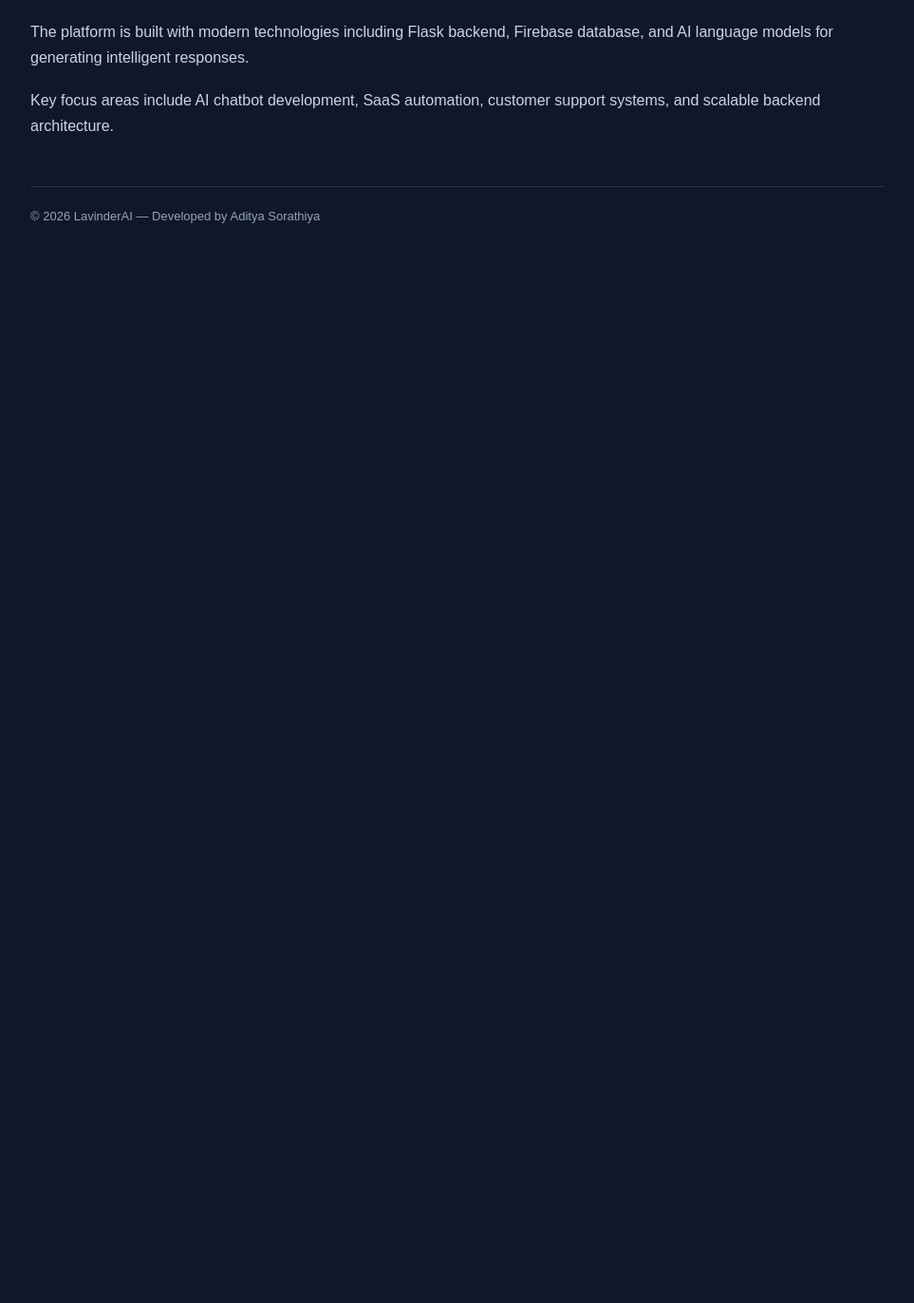
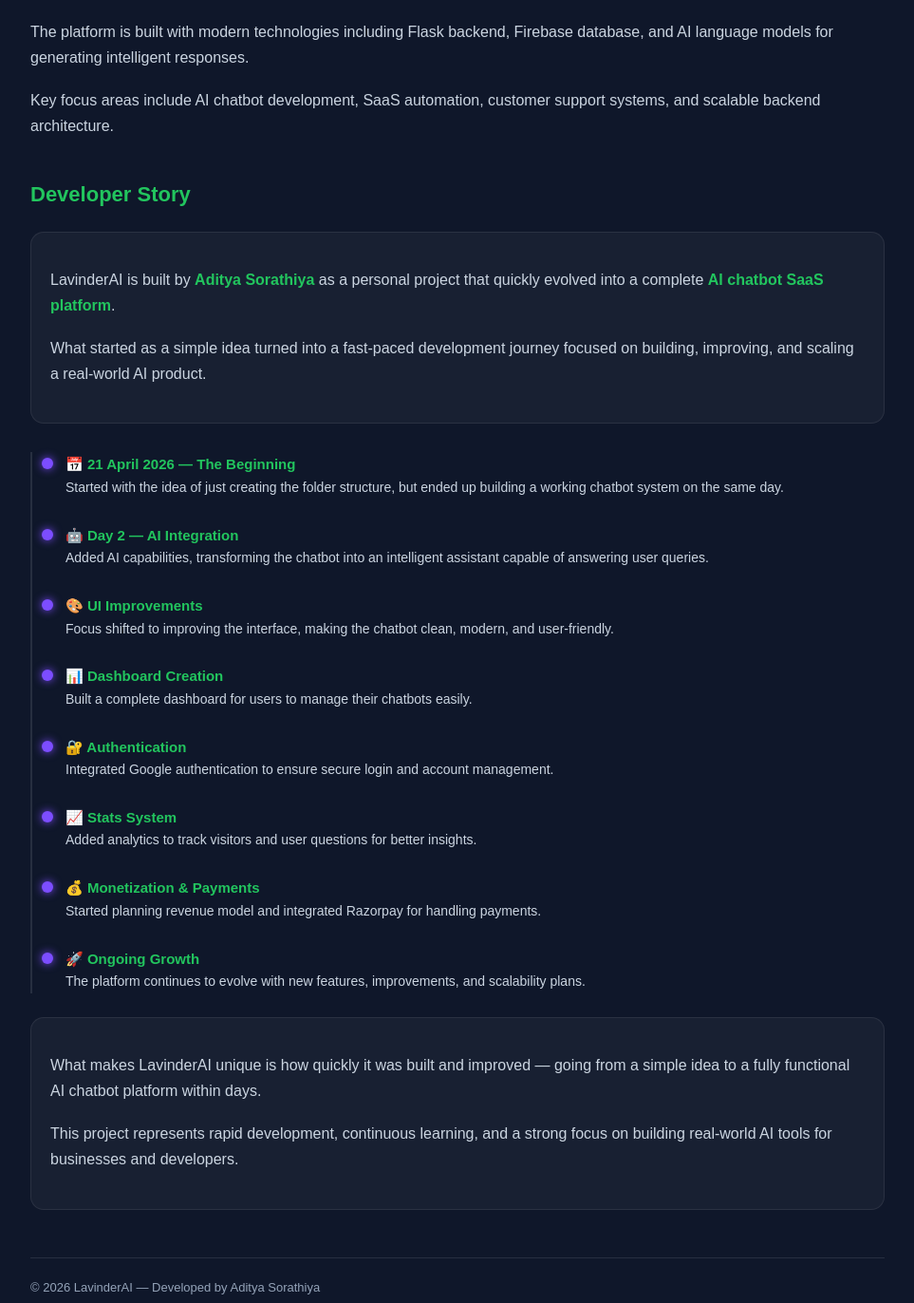
Before and after one commit to sorathiya903/lavinderai, a Python web app: template templates/about.html in a window 1280 px wide. Shown: the part 461-1833 px from the top of the page at 95% size, without its empty margins (158-1121 px from the left). Before the commit the page ends 696 px from the top, so only its background shows below. Run offline with Jinja, Linux system fonts and the light colour scheme; the template is opened without the code that fills it, so the values that code supplies are empty.

Commit message:
Update about.html

```diff
--- a/templates/about.html
+++ b/templates/about.html
@@ -213,6 +213,81 @@ p {
     display: flex;
   }
 }
+
+    h2 {
+  margin-top: 40px;
+  color: #22c55e;
+  font-size: 22px;
+}
+</style>
+    <style>
+/* Timeline */
+.timeline {
+  position: relative;
+  margin-top: 30px;
+  padding-left: 20px;
+  border-left: 2px solid rgba(255,255,255,0.1);
+}
+
+.timeline-item {
+  margin-bottom: 25px;
+  position: relative;
+  padding-left: 15px;
+}
+
+.timeline-item::before {
+  content: "";
+  position: absolute;
+  left: -10px;
+  top: 6px;
+  width: 12px;
+  height: 12px;
+  background: #7c4dff;
+  border-radius: 50%;
+  box-shadow: 0 0 10px #7c4dff;
+}
+
+.timeline-title {
+  font-weight: bold;
+  color: #22c55e;
+  font-size: 15px;
+}
+
+.timeline-text {
+  font-size: 14px;
+  color: #cbd5e1;
+}
+
+/* Story highlight block */
+.story-box {
+  background: rgba(255,255,255,0.04);
+  border: 1px solid rgba(255,255,255,0.08);
+  padding: 20px;
+  border-radius: 14px;
+  margin-top: 20px;
+}
+
+/* subtle animation */
+.timeline-item {
+  opacity: 0;
+  transform: translateY(15px);
+  animation: fadeUp 0.6s ease forwards;
+}
+
+.timeline-item:nth-child(1){animation-delay:0.1s}
+.timeline-item:nth-child(2){animation-delay:0.2s}
+.timeline-item:nth-child(3){animation-delay:0.3s}
+.timeline-item:nth-child(4){animation-delay:0.4s}
+.timeline-item:nth-child(5){animation-delay:0.5s}
+.timeline-item:nth-child(6){animation-delay:0.6s}
+.timeline-item:nth-child(7){animation-delay:0.7s}
+
+@keyframes fadeUp {
+  to {
+    opacity: 1;
+    transform: translateY(0);
+  }
+}
 </style>
 
 <script>
@@ -255,6 +330,99 @@ function toggleMenu() {
             and scalable backend architecture.
         </p>
     </div>
+    <div class="section">
+<div class="section">
+  <h2>Developer Story</h2>
+
+  <!-- Startup style intro -->
+  <div class="story-box">
+    <p>
+      LavinderAI is built by <span class="highlight">Aditya Sorathiya</span> as a personal project
+      that quickly evolved into a complete <span class="highlight">AI chatbot SaaS platform</span>.
+    </p>
+
+    <p>
+      What started as a simple idea turned into a fast-paced development journey focused on building,
+      improving, and scaling a real-world AI product.
+    </p>
+  </div>
+
+  <!-- Timeline UI -->
+  <div class="timeline">
+
+    <div class="timeline-item">
+      <div class="timeline-title">📅 21 April 2026 — The Beginning</div>
+      <div class="timeline-text">
+        Started with the idea of just creating the folder structure, but ended up building a working chatbot system on the same day.
+      </div>
+    </div>
+
+    <div class="timeline-item">
+      <div class="timeline-title">🤖 Day 2 — AI Integration</div>
+      <div class="timeline-text">
+        Added AI capabilities, transforming the chatbot into an intelligent assistant capable of answering user queries.
+      </div>
+    </div>
+
+    <div class="timeline-item">
+      <div class="timeline-title">🎨 UI Improvements</div>
+      <div class="timeline-text">
+        Focus shifted to improving the interface, making the chatbot clean, modern, and user-friendly.
+      </div>
+    </div>
+
+    <div class="timeline-item">
+      <div class="timeline-title">📊 Dashboard Creation</div>
+      <div class="timeline-text">
+        Built a complete dashboard for users to manage their chatbots easily.
+      </div>
+    </div>
+
+    <div class="timeline-item">
+      <div class="timeline-title">🔐 Authentication</div>
+      <div class="timeline-text">
+        Integrated Google authentication to ensure secure login and account management.
+      </div>
+    </div>
+
+    <div class="timeline-item">
+      <div class="timeline-title">📈 Stats System</div>
+      <div class="timeline-text">
+        Added analytics to track visitors and user questions for better insights.
+      </div>
+    </div>
+
+    <div class="timeline-item">
+      <div class="timeline-title">💰 Monetization & Payments</div>
+      <div class="timeline-text">
+        Started planning revenue model and integrated Razorpay for handling payments.
+      </div>
+    </div>
+
+    <div class="timeline-item">
+      <div class="timeline-title">🚀 Ongoing Growth</div>
+      <div class="timeline-text">
+        The platform continues to evolve with new features, improvements, and scalability plans.
+      </div>
+    </div>
+
+  </div>
+
+  <!-- Closing story -->
+  <div class="story-box">
+    <p>
+      What makes LavinderAI unique is how quickly it was built and improved —
+      going from a simple idea to a fully functional AI chatbot platform within days.
+    </p>
+
+    <p>
+      This project represents rapid development, continuous learning, and a strong focus on building
+      real-world AI tools for businesses and developers.
+    </p>
+  </div>
+
+</div>
+</div>
 
     <div class="footer">
         © 2026 LavinderAI — Developed by Aditya Sorathiya
```
